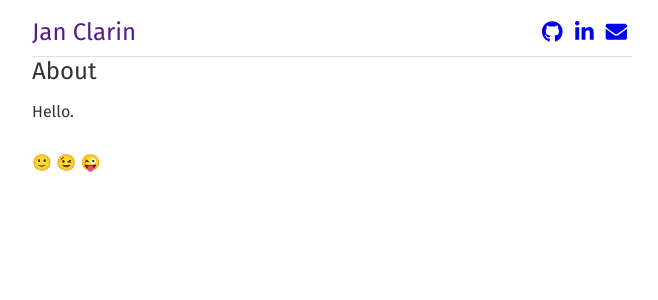
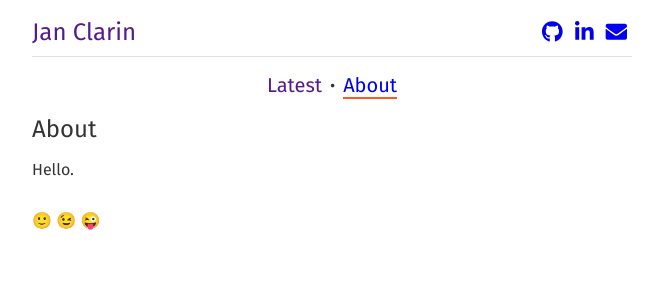
Before and after one commit to janclarin/janclarin.github.io, a Jekyll site: the page built from about.md, in a window 1280 px wide. Shown: the top 300 px of the page, without its empty margins (308-966 px from the left). Built offline with Jekyll 4.4.1, drawn with Linux system fonts in a browser that asks for light colours; nearby versions of some CDN libraries.

Commit message:
Add navigation links to about page

```diff
--- a/_includes/navigation.html
+++ b/_includes/navigation.html
@@ -7,7 +7,7 @@
 
     <li class="site-nav-separator">&bull;</li>
 
-    {% assign about_url = "/about" %}
+    {% assign about_url = "/about/" %}
     <li class="site-nav-link{% if page.url == about_url %} active{% endif %}">
       <a href="{{ about_url | relative_url }}">About</a>
     </li>
--- a/_layouts/page.html
+++ b/_layouts/page.html
@@ -1,6 +1,8 @@
 ---
 layout: default
 ---
+
+{%- include navigation.html -%}
 
 <article>
   <header>
```
